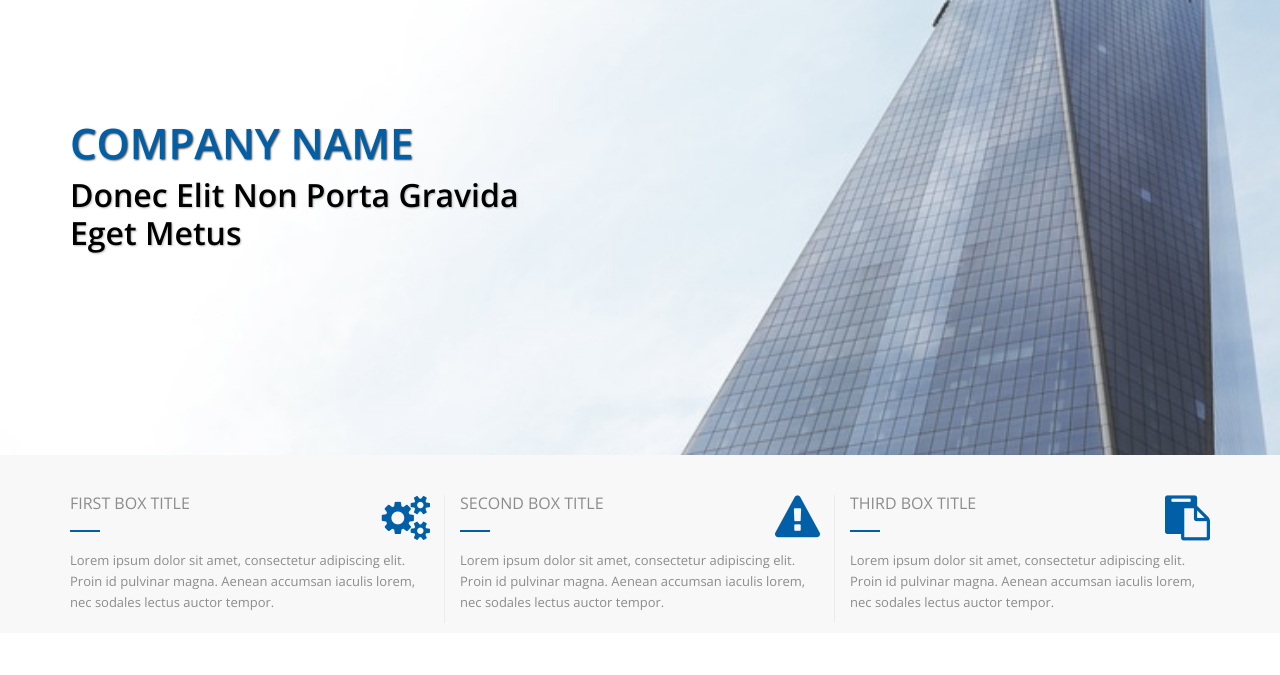
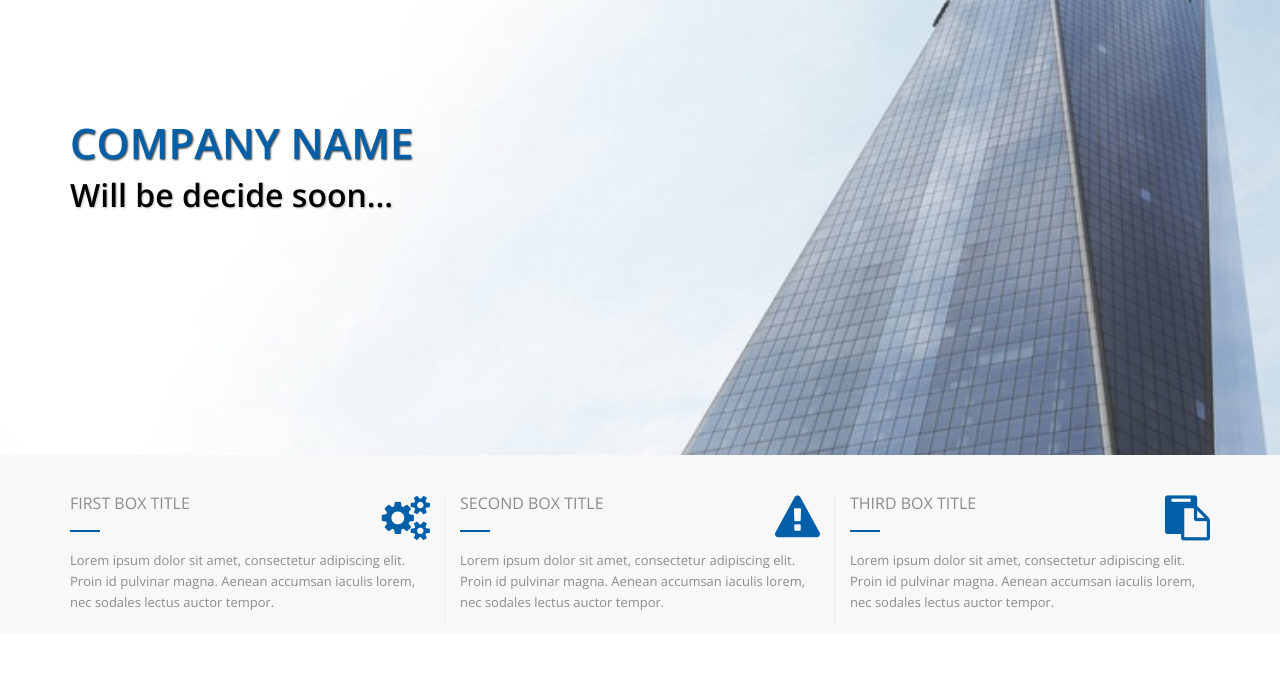
Before and after one commit to naiduk/company_site, a plain HTML site: page index.html in a window 1280 px wide. Shown: the part 125-800 px from the top of the page. Drawn offline with nearby package versions, Linux system fonts and the light colour scheme.

Commit message:
second commit

```diff
--- a/index.html
+++ b/index.html
@@ -75,7 +75,7 @@
                     <div class="row">
                         <div class="col-sm-12">
                             <h1>COMPANY NAME</h1>
-                            <h2>Donec Elit Non Porta Gravida Eget Metus</h2>
+                            <h2>Will be decide soon...</h2>
                         </div>
                     </div>
                 </div>
```
